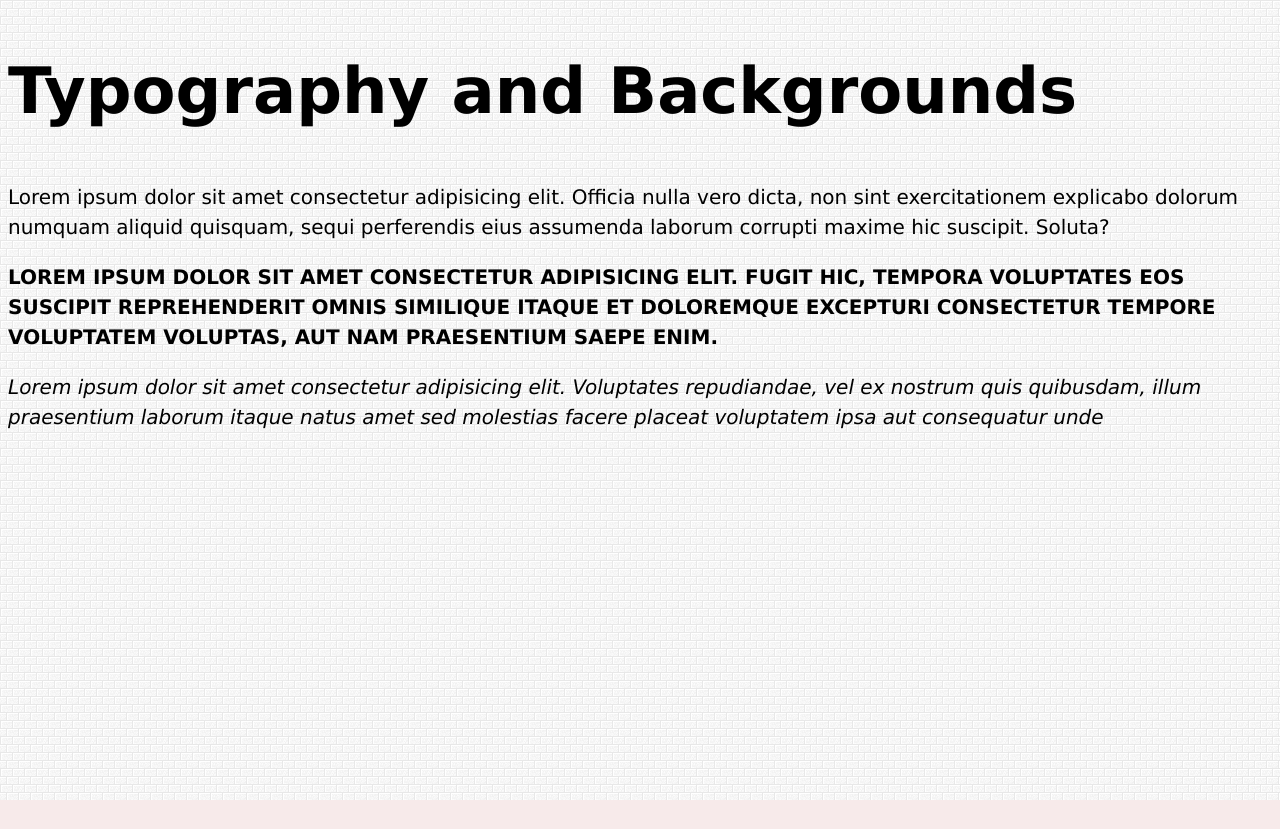
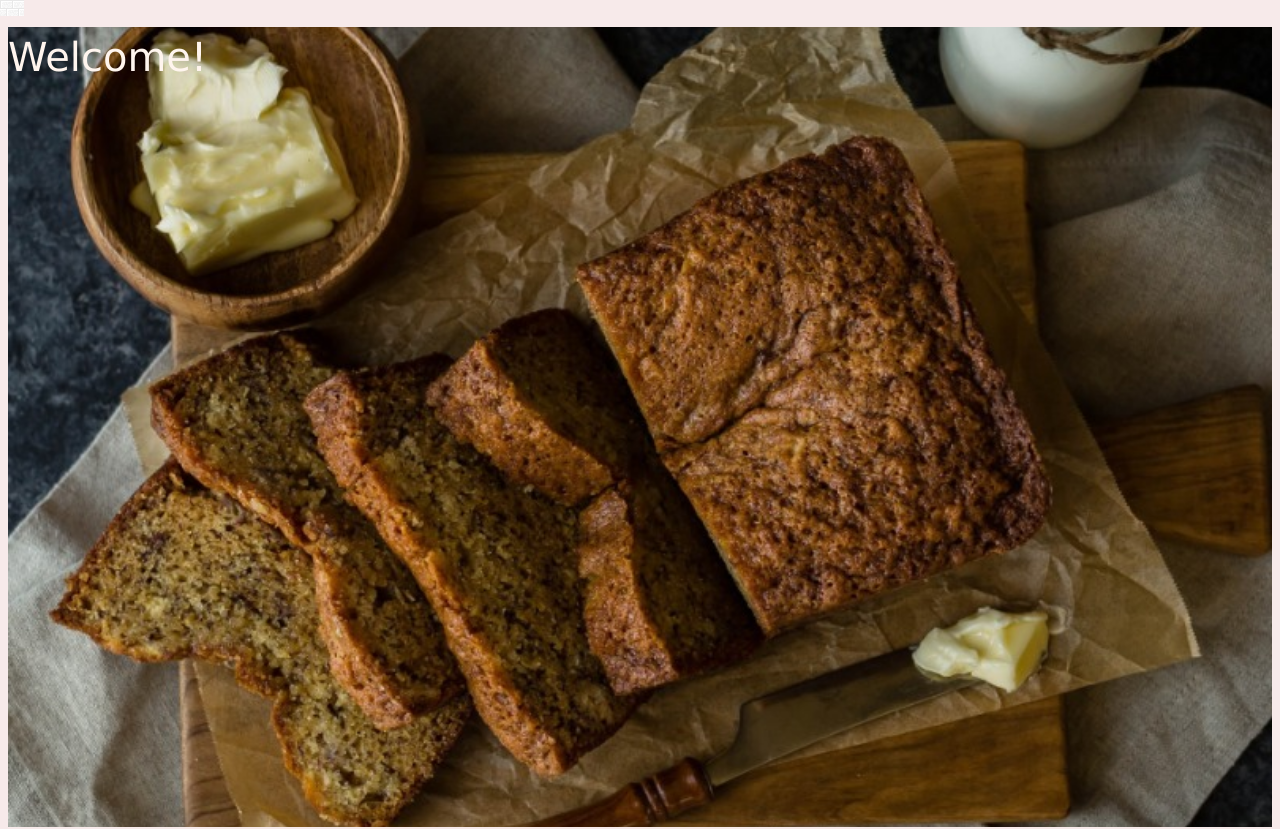
Before and after one commit to dodd0045/dodd0045.github.io, a plain HTML site: page week-6/index.html in a window 1280 px wide. Shown: the top 829 px of the page. Before the commit the page ends 800 px from the top, so only its background shows below. Drawn offline with Linux system fonts and the light colour scheme.

Commit message:
done for today

```diff
--- a/week-6/css/main.css
+++ b/week-6/css/main.css
@@ -8,6 +8,20 @@ body{
     line-height: 1.5;
     background-color: #f7eaea;
     background-image: url(../images/white_brick_wall.png);
+    background-repeat: no-repeat;
+
+
+}
+
+header {
+    color: seashell;
+    background-color: sandybrown;
+    background-image: url(../images/bread.jpg);
+    background-size: cover;
+    background-position: center center;
+    height: 100vh;
+
+
 
 
 }
@@ -27,5 +41,6 @@ p:nth-child(3) {
 }
 
 h1{
-    font-size: 4rem;
+  font-weight: normal;
+
 }
--- a/week-6/index.html
+++ b/week-6/index.html
@@ -8,6 +8,9 @@
     <link href="css/main.css" rel="stylesheet">
 </head>
 <body>   <!--     on the body     -->
+    <header>
+        <h1>Welcome!</h1>
+    </header>
     <h1>Typography and Backgrounds</h1>
         <p>Lorem ipsum dolor sit amet consectetur adipisicing elit. Officia nulla vero dicta, non sint exercitationem explicabo dolorum numquam aliquid quisquam, sequi perferendis eius assumenda laborum corrupti maxime hic suscipit. Soluta?</p>
         <p class="uppercase" >Lorem ipsum dolor sit amet consectetur adipisicing elit. Fugit hic, tempora voluptates eos suscipit reprehenderit omnis similique itaque et doloremque excepturi consectetur tempore voluptatem voluptas, aut nam praesentium saepe enim.</p>
```
Also changed, not shown: midterm/css/main.css (added), midterm/index.html (added).
